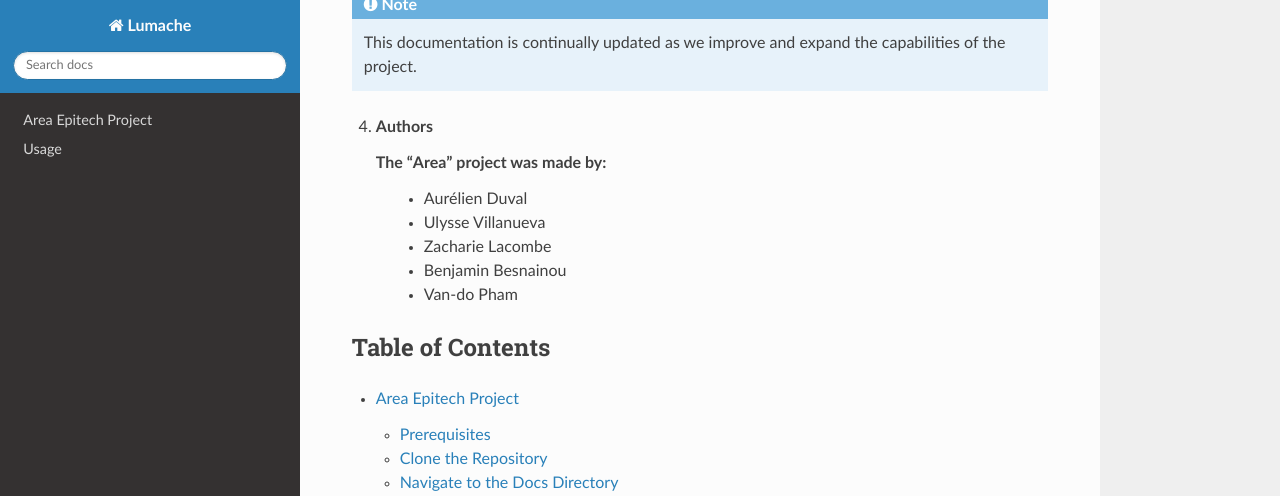
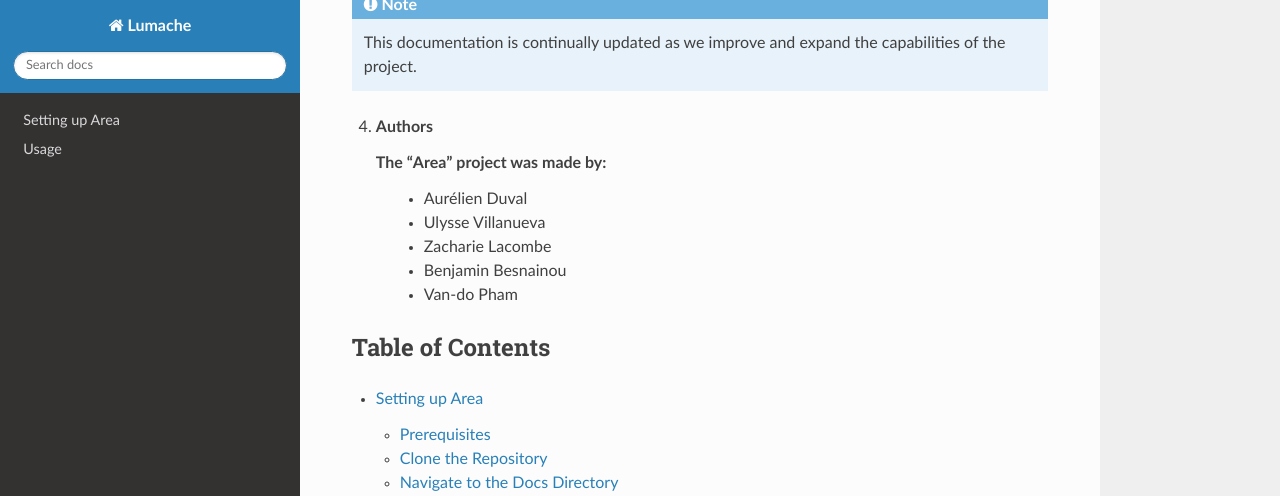
Before and after one commit to sabry134/Area-Documentation, a Sphinx documentation site: the page built from docs/source/index.rst, in a window 1280 px wide and 900 px high, scrolled down 988 px. Shown: the top 496 px of the window. Built offline with Sphinx 7.4.7 and the Read the Docs theme 2.0.0, drawn with Linux system fonts in a browser that asks for light colours.

Commit message:
Update usage.rst

```diff
--- a/docs/source/usage.rst
+++ b/docs/source/usage.rst
@@ -1,5 +1,5 @@
 =====================
-Area Epitech Project
+Setting up Area
 =====================
 
 This documentation provides instructions for setting up and running the "Area" project. The project utilizes a web application built with React, so we'll also include instructions for installing the required dependencies and starting the development server.
```
